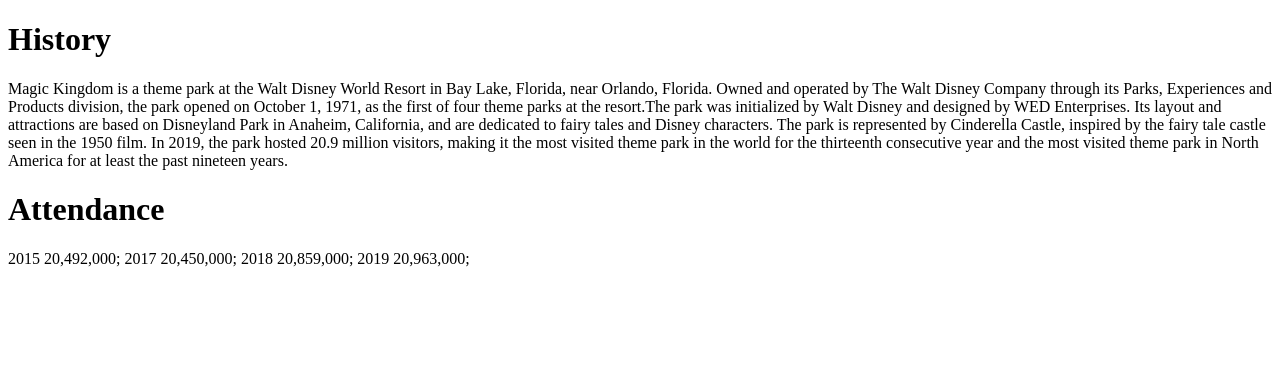
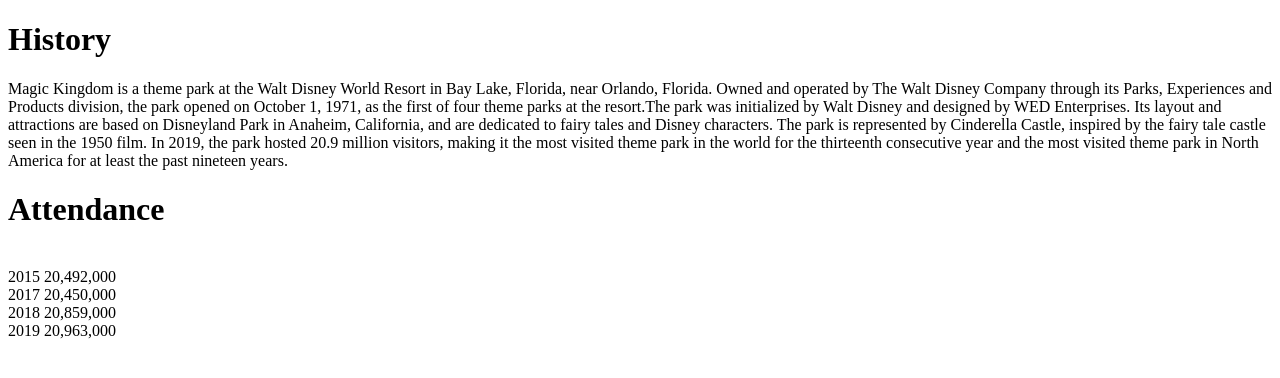
Before and after one commit to reginasalem/practice, a plain HTML site: page magic-kingdon.html in a window 1280 px wide. Drawn offline with Linux system fonts and the light colour scheme.

Commit message:
Update magic-kingdon.html

```diff
--- a/magic-kingdon.html
+++ b/magic-kingdon.html
@@ -14,8 +14,8 @@
 
   <h1>Attendance</h1>
   <p>
-    2015  20,492,000;
-    2017  20,450,000;
-    2018  20,859,000;
-    2019  20,963,000;
+    <br>2015  20,492,000
+    <br>2017  20,450,000
+    <br>2018  20,859,000
+    <br>2019  20,963,000
   </p>
```
